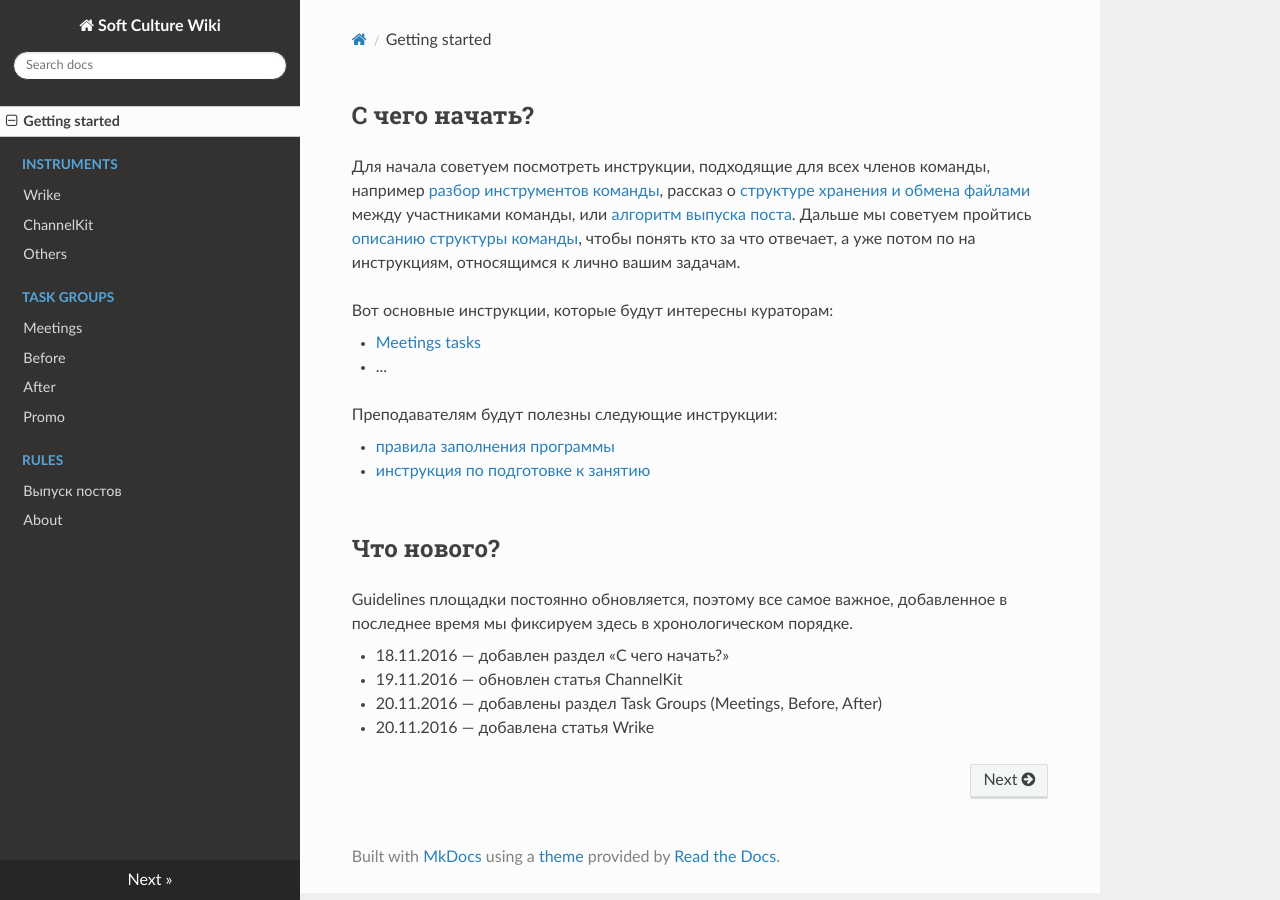
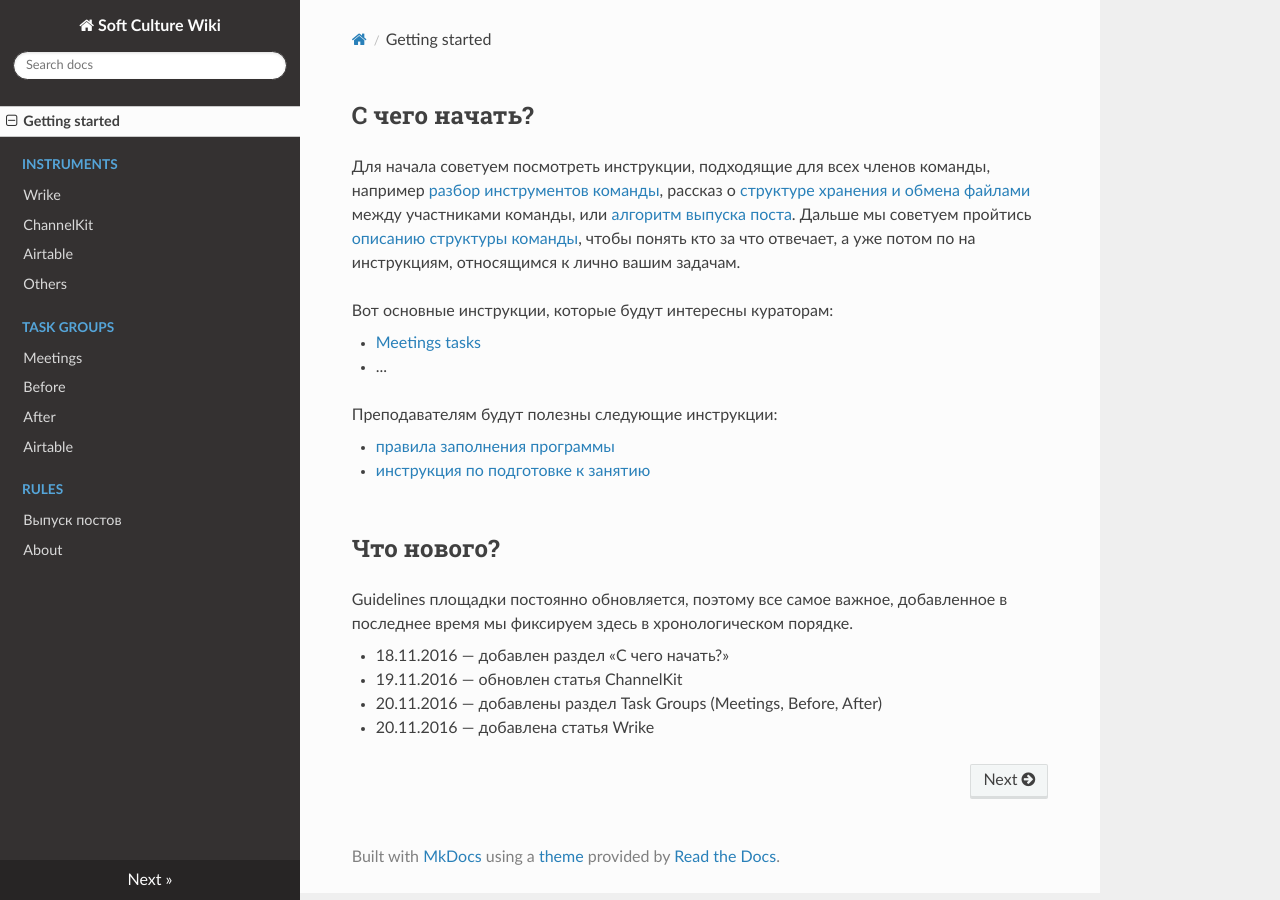
Before and after one commit to arsenyafonin/wiki, an MkDocs documentation site: the page built from docs/index.md, in a window 1280 px wide. Built offline with MkDocs 1.6.1, drawn with Linux system fonts in a browser that asks for light colours; nearby versions of some CDN libraries; old or Windows-style settings are respelled for this version of MkDocs; some of the changed lines change nothing that is shown.

Commit message:
Update mkdocs.yml

```diff
--- a/mkdocs.yml
+++ b/mkdocs.yml
@@ -4,6 +4,7 @@
 - INSTRUMENTS:
     - Wrike: 'ins_10_wrike.md'
     - ChannelKit: 'ins_04_channelkit.md'
+    - Airtable: 'ins_11_promo.md'
     - Others: 'ins_01_team_instruments.md'
 - TASK GROUPS:
     - Meetings: 'ins_07_meetings.md'
```
